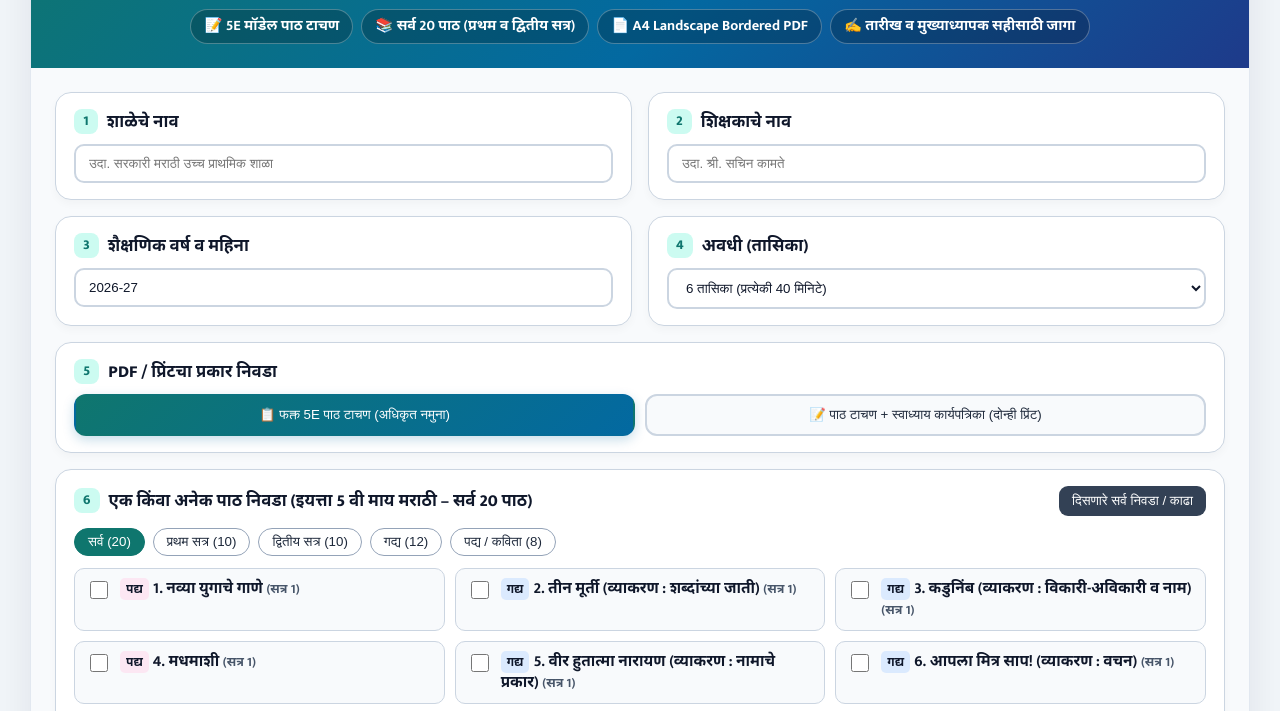
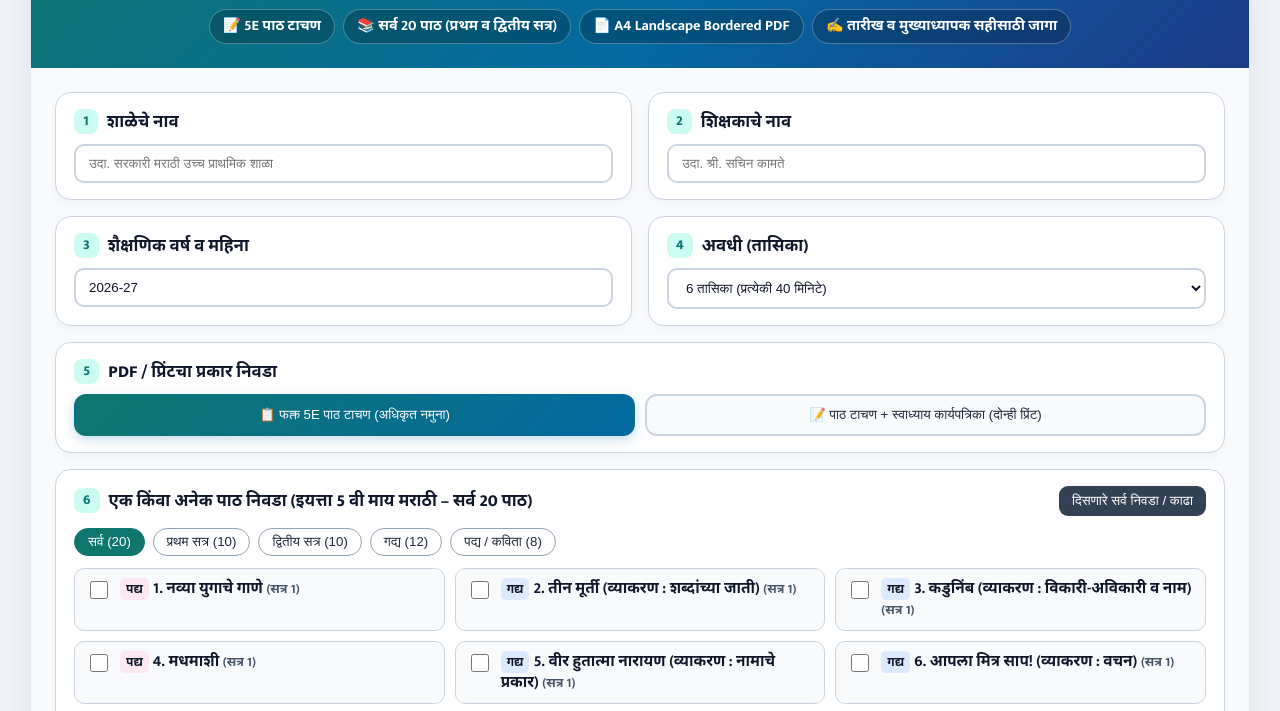
Before and after one commit to smartguruji-bot/class-5th-Marathi-Lesson-Plan, a plain HTML site: page index.html in a window 1280 px wide. Shown: the part 141-852 px from the top of the page. Drawn offline with Linux system fonts and the light colour scheme.

Commit message:
Update index.html

```diff
--- a/index.html
+++ b/index.html
@@ -111,7 +111,7 @@
       </div>
       <h3>इयत्ता 5 वी मराठी (प्रथम भाषा – माय मराठी) – 5E पाठ टाचण जनरेटर</h3>
       <div class="sg5mlp-tags">
-        <span class="sg5mlp-tag">📝 5E मॉडेल पाठ टाचण</span>
+        <span class="sg5mlp-tag">📝 5E पाठ टाचण</span>
         <span class="sg5mlp-tag">📚 सर्व 20 पाठ (प्रथम व द्वितीय सत्र)</span>
         <span class="sg5mlp-tag">📄 A4 Landscape Bordered PDF</span>
         <span class="sg5mlp-tag">✍️ तारीख व मुख्याध्यापक सहीसाठी जागा</span>
```
